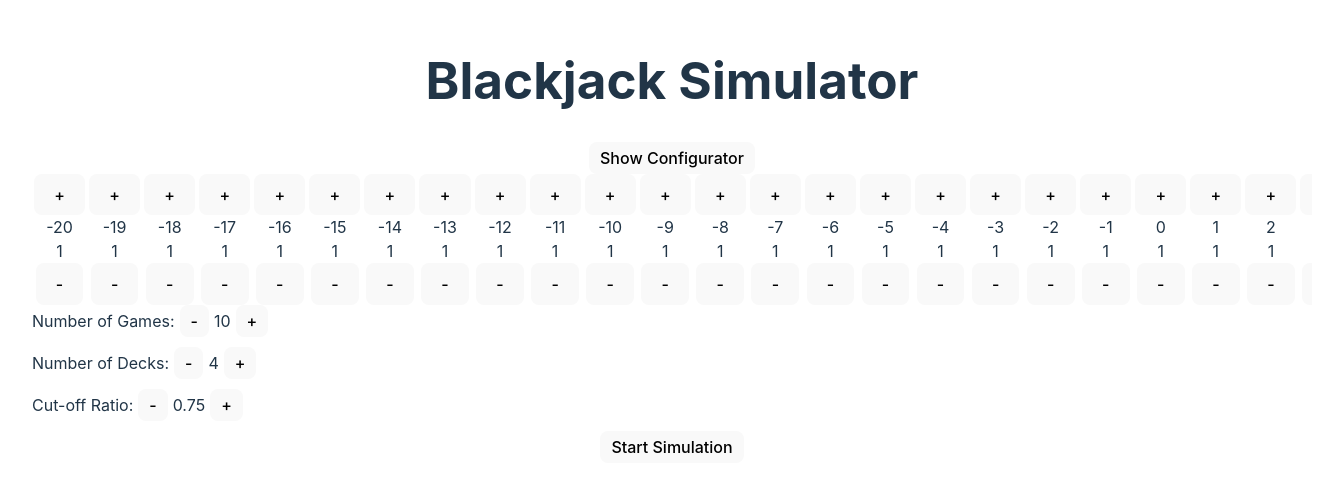
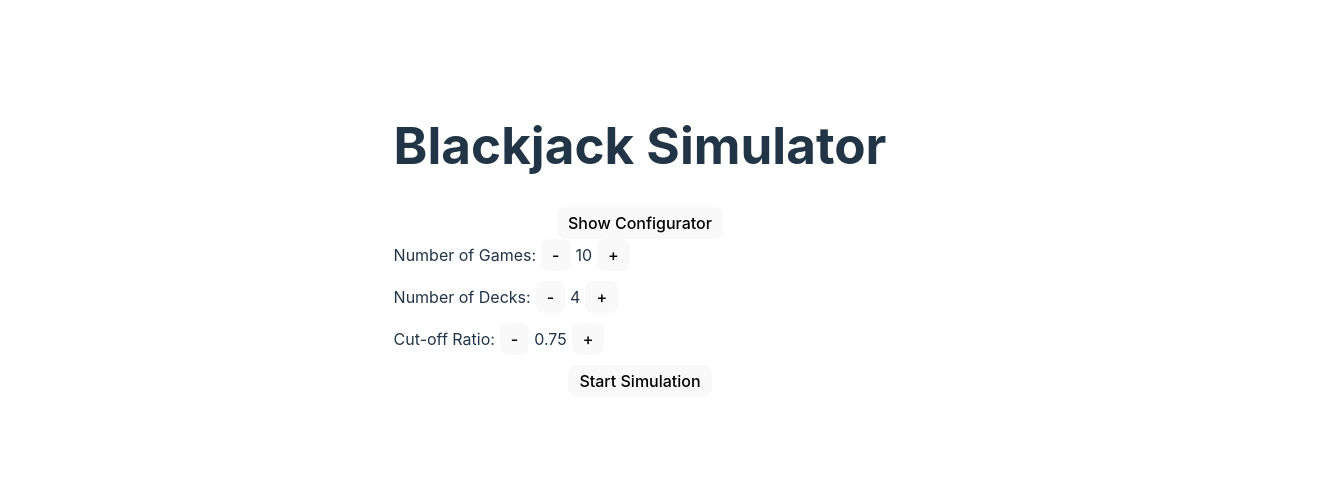
Before and after one commit to EdwinKam/blackjack-web, a React (Vite) app: page / in a window 1280 px wide. Shown: the part 160-652 px from the top of the page, 1344 px wide, since content can reach past the window. Built offline with nearby package versions, Linux system fonts and the light colour scheme.

Commit message:
return max loss

```diff
--- a/src/componments/GameSimulator.tsx
+++ b/src/componments/GameSimulator.tsx
@@ -8,7 +8,7 @@ import {
   defaultSoftHandStrategy,
 } from "../model/ActionStrategy";
 import { RunningCountStrategy } from "../model/RunningCountStrategy";
-import RunningCountConfigurator from "./RunningCountConfigurator";
+// import RunningCountConfigurator from "./RunningCountConfigurator";
 
 function GameSimulator() {
   const [numOfGames, setNumOfGames] = useState(10);
@@ -17,7 +17,8 @@ function GameSimulator() {
   const [progress, setProgress] = useState(0);
   const [isGameRunning, setIsGameRunning] = useState(false);
   const [simulator, setSimulator] = useState<Simulator | null>(null);
-  const [gameResult, setGameResult] = useState<number | null>(null);
+  const [simulationResult, setSimulationResult] =
+    useState<SimulationResult | null>(null);
   const [runningCountStrategy, setRunningCountStrategy] =
     useState<RunningCountStrategy>(new RunningCountStrategy());
   const [hardStrategy, setHardStrategy] = useState<string[][]>(
@@ -48,7 +49,7 @@ function GameSimulator() {
       actionStrategy,
       runningCountStrategy
     );
-    setGameResult(result);
+    setSimulationResult(result);
     setIsGameRunning(false);
   };
 
@@ -142,10 +143,10 @@ function GameSimulator() {
           setPairStrategy={setPairStrategy}
         />
       </div>
-      <RunningCountConfigurator
+      {/* <RunningCountConfigurator
         runningCountStrategy={runningCountStrategy}
         setRunningCountStrategy={setRunningCountStrategy}
-      />
+      /> */}
       <div style={containerStyle}>
         <label htmlFor="numOfGames">Number of Games:</label>
         <button onClick={decrementGames} style={buttonStyle}>
@@ -180,7 +181,13 @@ function GameSimulator() {
         Start Simulation
       </button>
       {isGameRunning && <div>Progress: {progress.toFixed(2)}%</div>}
-      {gameResult !== null && <div>Win rate: {gameResult.toFixed(2)}%</div>}
+      {simulationResult !== null && (
+        <div>
+          <div>Win rate: {simulationResult.winPercentage.toFixed(2)}%</div>
+          <div>Total Win: {simulationResult.totalWin}</div>
+          <div>Max Loss: {simulationResult.maxLoss}</div>
+        </div>
+      )}
     </div>
   );
 }
--- a/src/service/simulator.ts
+++ b/src/service/simulator.ts
@@ -2,6 +2,12 @@ import { ActionStrategy } from "../model/ActionStrategy";
 import { CardDistributor } from "../model/CardDistributor";
 import { RunningCountStrategy } from "../model/RunningCountStrategy";
 import runGame from "./gameRunner";
+
+export interface SimulationResult {
+  winPercentage: number;
+  totalWin: number;
+  maxLoss: number;
+}
 
 export class Simulator {
   public progressPercent: number = 0;
@@ -14,11 +20,12 @@ export class Simulator {
     numberOfDecks: number,
     actionStrategy: ActionStrategy,
     runningCountStrategy: RunningCountStrategy
-  ): Promise<number> {
+  ): Promise<SimulationResult> {
     return new Promise((resolve) => {
       const cards = new CardDistributor(cutOff, numberOfDecks);
       cards.shuffle();
       let totalWin = 0;
+      let maxLoss = 0;
       let i = 0;
       const batchSize = 1000; // Number of games to run in each batch
 
@@ -26,11 +33,10 @@ export class Simulator {
         const end = Math.min(i + batchSize, totalGame);
 
         for (; i < end; i++) {
-          const basebet = runningCountStrategy.getBaseBet(
-            cards.getRunningCount()
-          );
+          const basebet = cards.getRunningCount() >= 100 ? 2 : 1;
           const game = runGame(cards, actionStrategy, basebet);
           totalWin += game.playerWin;
+          maxLoss = Math.min(maxLoss, totalWin);
           // console.log("after Game " + i + " win: " + totalWin);
 
           if (i % Math.floor(totalGame / 100) === 0) {
@@ -42,7 +48,7 @@ export class Simulator {
           setTimeout(runBatch, 0); // Schedule the next batch
         } else {
           const winPercentage = (totalWin / totalGame) * 100;
-          resolve(winPercentage); // Resolve the promise with the win percentage
+          resolve({ winPercentage, totalWin, maxLoss }); // Resolve the promise with the win percentage
         }
       };
 
```
